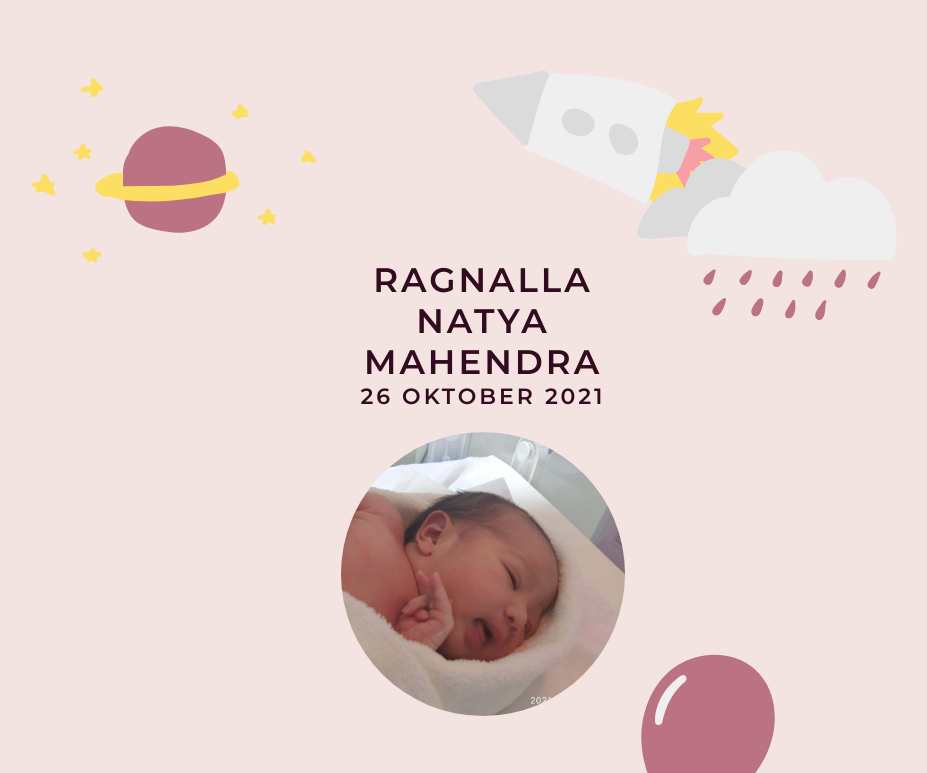
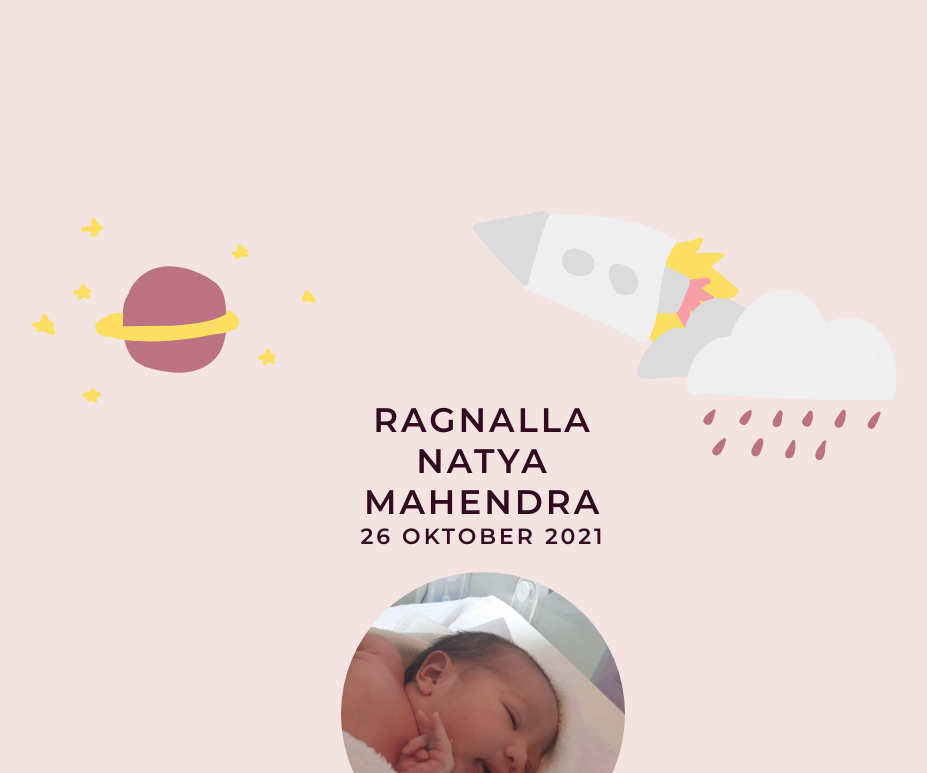
Before and after one commit to blindcozy/RagnallaNatyaMahendra, a plain HTML site: page index.html in a window 1280 px wide. Shown: the top 773 px of the page, without its empty margins (157-1084 px from the left). Drawn offline with Linux system fonts and the light colour scheme.

Commit message:
first release

```diff
--- a/index.html
+++ b/index.html
@@ -29,7 +29,7 @@
 		<script type="text/javascript" src="./js/theme.js" defer=""></script>
 	</head>
 	<body>
-		<section class="uk-section uk-section-primary uk-flex uk-flex-middle" uk-height-viewport>
+		<section class="uk-section uk-section-primary uk-section-xlarge uk-padding-remove-bottom uk-flex uk-flex-middle" uk-height-viewport>
 			<div class="uk-container uk-container-xlarge">
 				<div class="tm-grid-expand uk-grid-collapse" uk-grid>
 					<div class="uk-grid-item-match uk-width-1-3@l">
```
